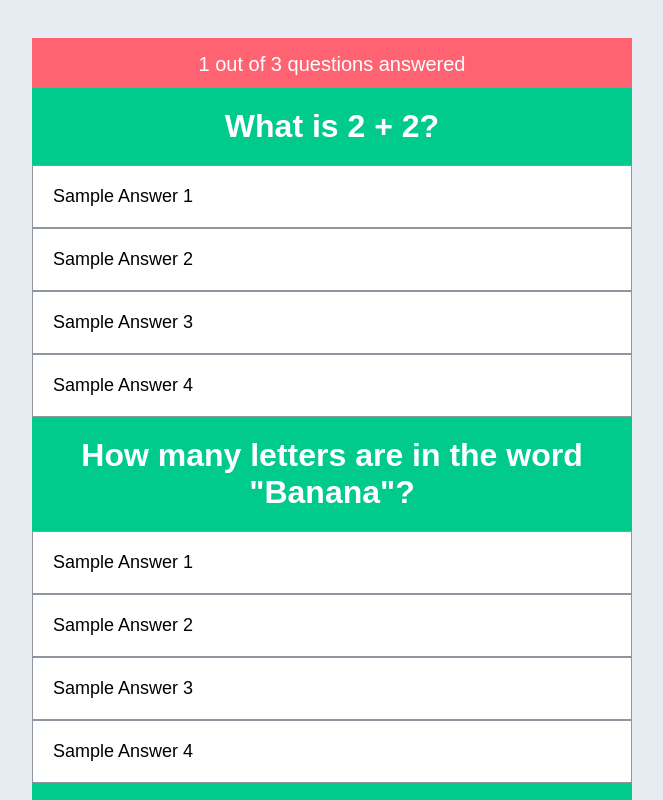
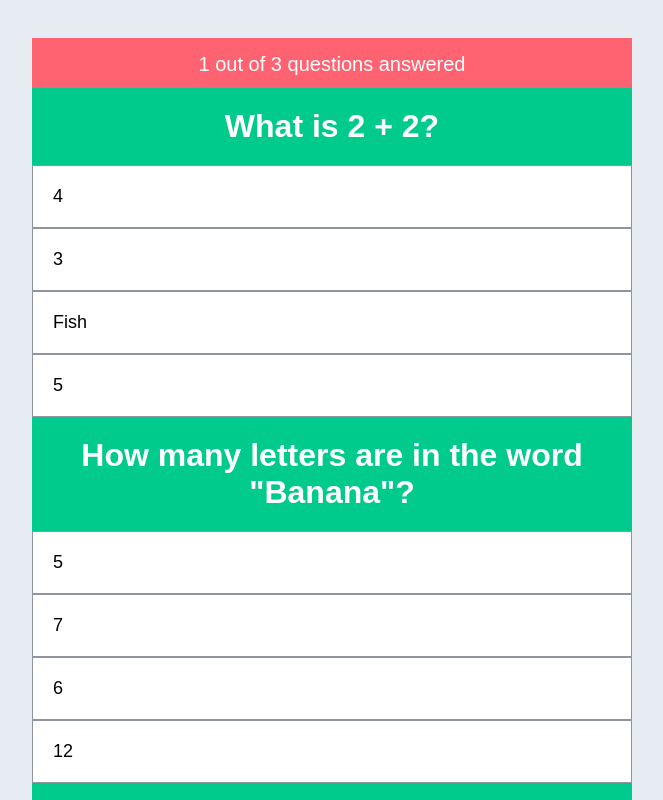
Before and after one commit to Ancientshield/vue_quiz, a Vue app: page / in a window 1280 px wide. Shown: the top 800 px of the page, without its empty margins (308-971 px from the left). Built offline with nearby package versions, Linux system fonts and the light colour scheme.

Commit message:
use v-for to show questions & answers, and bind unique key in Questions.vue at question div and answer div

```diff
--- a/src/components/Questions.vue
+++ b/src/components/Questions.vue
@@ -11,10 +11,13 @@
 		>
 			<div class="question">{{ question.q }}</div>
 			<div class="answers">
-				<div class="answer">Sample Answer 1</div>
-				<div class="answer">Sample Answer 2</div>
-				<div class="answer">Sample Answer 3</div>
-				<div class="answer">Sample Answer 4</div>
+				<div
+					class="answer"
+					v-for="answer in question.answers"
+					key="answer.text"
+				>
+					{{ answer.text }}
+				</div>
 			</div>
 		</div>
 	</div>
```
